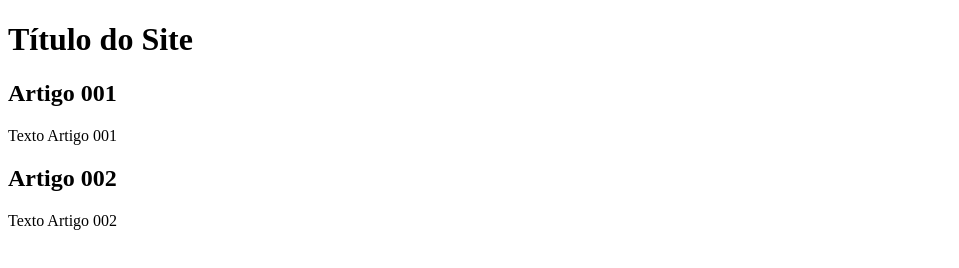
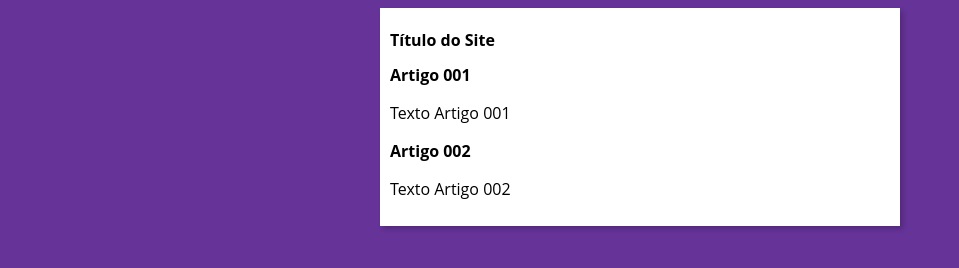
Before and after one commit to Maximos007/youtube-branch-test, a plain HTML site: page index.html in a window 1280 px wide. Shown: the whole page, without its empty margins (0-959 px from the left). Drawn offline with Linux system fonts and the light colour scheme.

Commit message:
Iniciei o Design

```diff
--- /dev/null
+++ b/css/style.css
@@ -0,0 +1,16 @@
+* {
+  font-family: 'Open Sans', sans-serif;
+  font-size: 16px;
+}
+
+body {
+  background-color: rebeccapurple;
+}
+
+main {
+  background-color: white;
+  width: 500px;
+  margin: 0 auto;
+  padding: 10px;
+  box-shadow: 3px 3px 5px rgba(0, 0, 0, 0.199);
+}
--- a/index.html
+++ b/index.html
@@ -5,6 +5,7 @@
   <meta http-equiv="X-UA-Compatible" content="IE=edge">
   <meta name="viewport" content="width=device-width, initial-scale=1.0">
   <title>Título do Site</title>
+  <link rel="stylesheet" href="css/style.css">
 </head>
 <body>
   <main>
```
